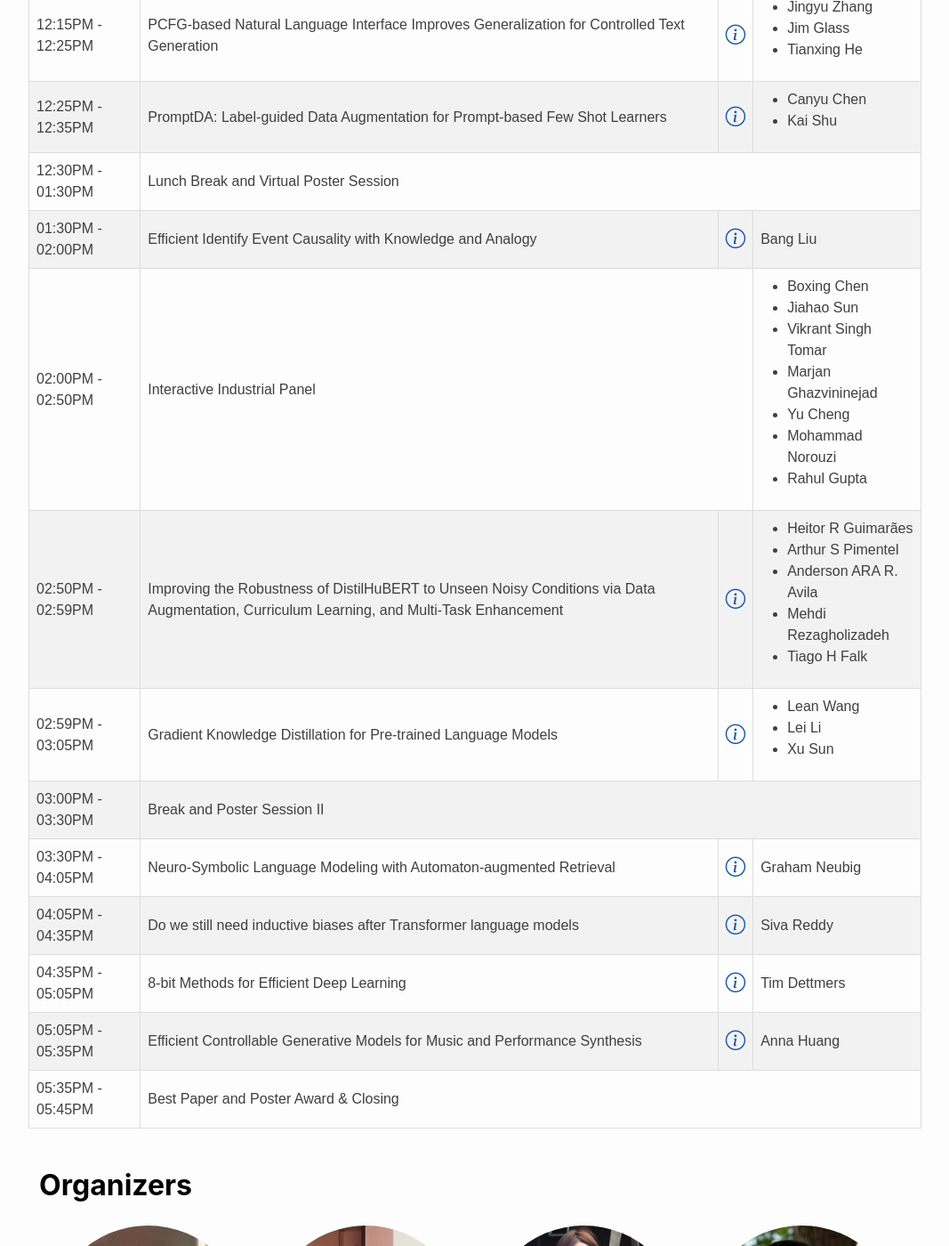
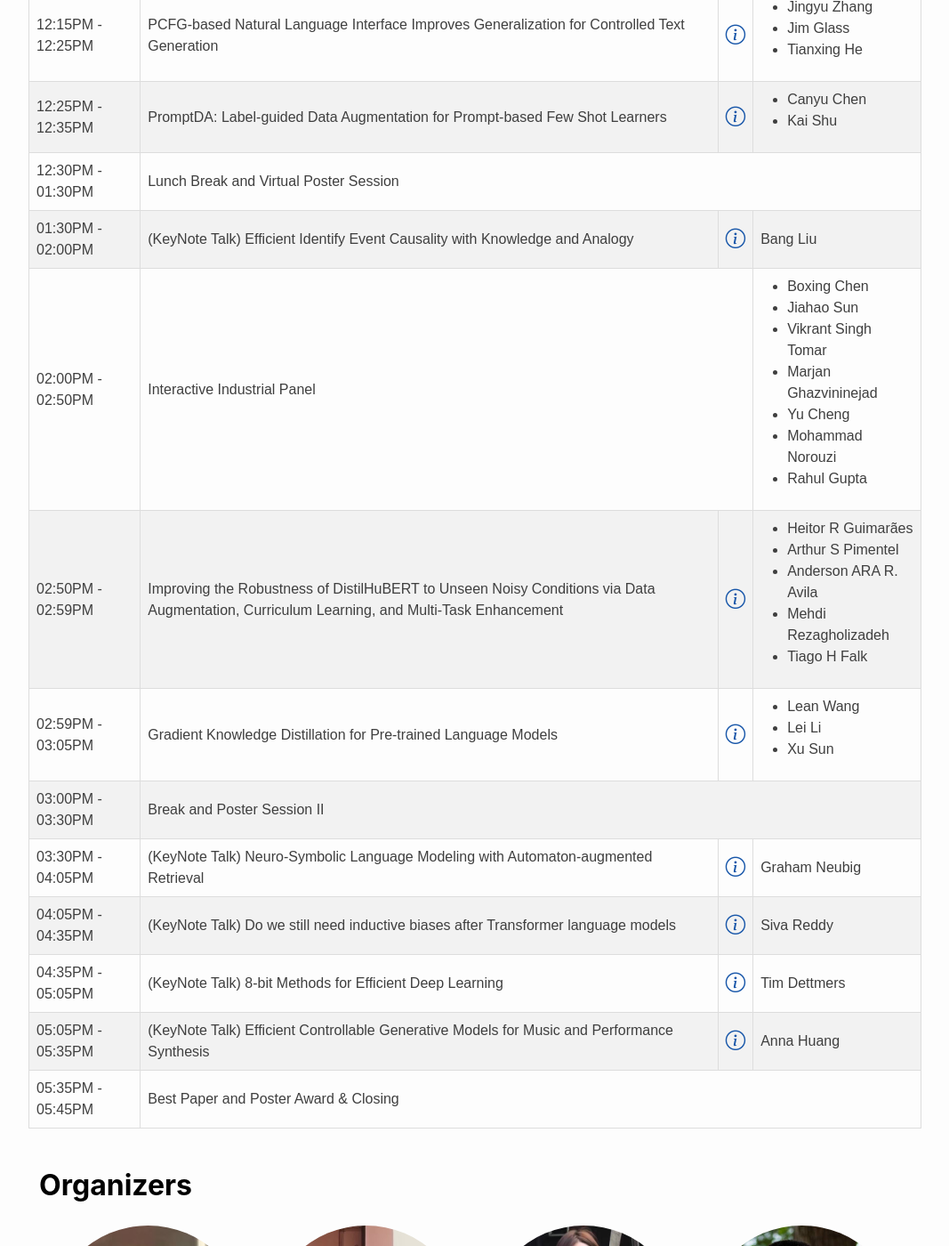
Before and after one commit to neurips2022-enlsp/neurips2022-enlsp.github.io, a Jekyll site: the page built from index.md, in a window 1280 px wide and 1400 px high, scrolled down 6127 px. Shown: the whole window at 89% size, without its empty margins (106-1173 px from the left). Built offline with Jekyll 4.4.1, drawn with Linux system fonts in a browser that asks for light colours; nearby versions of some CDN libraries; some of the changed text lies outside the part shown.

Commit message:
Update schedule.yml

```diff
--- a/_data/schedule.yml
+++ b/_data/schedule.yml
@@ -62,14 +62,14 @@
   Whole_line: false
   Bio: 'Song Han is an associate professor at MIT EECS. He received his PhD degree from Stanford University. He proposed "deep compression" technique that’s widely used by industry for efficient AI computing, and "Efficient Inference Engine" that first brought weight sparsity to neural network accelerators. His team’s work on hardware-aware neural architecture search (once-for-all network, MCUNet) brought deep learning to IoT devices that has only 256KB memory, and enables learning on the edge. Song received the NSF CAREER Award for “efficient algorithms and hardware for accelerated machine learning” and was named “35 Innovators Under 35” by MIT Technology Review.'
   Abstract: Large language models (LLMs) show excellent performance but are compute- and memory-intensive. Quantization can reduce memory and accelerate inference. However, for LLMs beyond 100 billion parameters, existing methods cannot maintain accuracy due to outliers or do not run efficiently on hardware. I’ll present SmoothQuant, a training-free, accuracy-preserving, and general-purpose post-training quantization (PTQ) solution to enable 8-bit weight, 8-bit activation (W8A8) quantization for LLMs, including OPT-175B, BLOOM-176B and GLM-130B, achieving faster inference speed with half the number of GPUs. We hope SmoothQuant can inspire economic deployment of LLMs in the future.
-- Title: Building Language Models Based on Retrieval
+- Title: (KeyNote Talk) Building Language Models Based on Retrieval
   Time: 11:05AM - 11:35AM
   Presenter: Danqi Chen
   Is_paper: false
   Whole_line: false
   Bio: Danqi Chen is an Assistant Professor of Computer Science at Princeton University and co-leads the Princeton NLP Group. Her recent research focuses on training, adapting, and understanding large language models, and developing scalable and generalizable NLP systems for question answering, information extraction, and conversational agents. Before joining Princeton, Danqi worked as a visiting scientist at Facebook AI Research. She received her Ph.D. from Stanford University (2018) and B.E. from Tsinghua University (2012), both in Computer Science. Danqi is a recipient of a Sloan Fellowship, a Samsung AI Researcher of the Year award, outstanding paper awards from ACL 2016, EMNLP 2017, and ACL 2022, and multiple research awards from industry.
   Abstract: Large language models (LLMs) have utterly transformed the field of natural language processing. However, training LLMs comes at a massive financial and environmental cost, making them out of reach of academic research labs. Meanwhile, these models are costly to update and brittle in leaking private text data. In this talk, I will argue that retrieval-based language models are a promising way of scaling LMs and overcoming the above limitations. I will discuss recent developments of retrieval-based language models, compare their pros and cons, and show their benefits in interpretability, adaptability, and privacy. In particular, I will introduce a new training approach for retrieval-based language models called TRIME (TRaining with In-batch MEmories), which can train LMs to retrieve better from the text during inference.
-- Title: 'Colossal-AI: A Unified Deep Learning System For Large-Scale Parallel Training'
+- Title: '(KeyNote Talk) Colossal-AI: A Unified Deep Learning System For Large-Scale Parallel Training'
   Time: 11:35AM - 12:05PM
   Presenter: You Yang
   Is_paper: false
@@ -103,7 +103,7 @@
   Time: 12:30PM - 01:30PM
   Whole_line: true
 
-- Title: Efficient Identify Event Causality with Knowledge and Analogy
+- Title: (KeyNote Talk) Efficient Identify Event Causality with Knowledge and Analogy
   Time: 01:30PM - 02:00PM
   Presenter: Bang Liu
   Is_paper: false
@@ -137,28 +137,28 @@
   Time: 03:00PM - 03:30PM
   Whole_line: true
 
-- Title: Neuro-Symbolic Language Modeling with Automaton-augmented Retrieval
+- Title: (KeyNote Talk) Neuro-Symbolic Language Modeling with Automaton-augmented Retrieval
   Time: 03:30PM - 04:05PM
   Presenter: Graham Neubig
   Is_paper: false
   Whole_line: false
   Bio: Graham Neubig is an associate professor at the Language Technologies Institute of Carnegie Mellon University and CEO of Inspired Cognition. His research focuses on natural language processing, with a focus on multilingual NLP, natural language interfaces to computers, and machine learning methods for NLP system building and evaluation. His final goal is that every person in the world should able to communicate with each-other, and with computers in their own language. He also contributes to making NLP research more accessible through open publishing of research papers, advanced NLP course materials and video lectures, and open-source software, all of which are available on his web site.
   Abstract: 'Retrieval-based language models (R-LM) model the probability of natural language text by combining a standard language model (LM) with examples retrieved from an external datastore at test time. While effective, a major bottleneck of using these models in practice is the computationally costly datastore search, which can be performed as frequently as every time step. In this paper, we present RetoMaton - retrieval automaton - which approximates the datastore search, based on (1) saving pointers between consecutive datastore entries, and (2) clustering of entries into "states". This effectively results in a weighted finite automaton built on top of the datastore, instead of representing the datastore as a flat list. The creation of the automaton is unsupervised, and a RetoMaton can be constructed from any text collection: either the original training corpus or from another domain. Traversing this automaton at inference time, in parallel to the LM inference, reduces its perplexity by up to 1.85, or alternatively saves up to 83% of the nearest neighbor searches over kNN-LM (Khandelwal et al., 2020) without hurting perplexity.'
-- Title: Do we still need inductive biases after Transformer language models
+- Title: (KeyNote Talk) Do we still need inductive biases after Transformer language models
   Time: 04:05PM - 04:35PM
   Presenter: Siva Reddy
   Is_paper: false
   Whole_line: false
   Bio: Siva Reddy is an Assistant Professor in the School of Computer Science and Linguistics at McGill University. He is a Facebook CIFAR AI Chair and a core faculty member of Mila Quebec AI Institute. Before McGill, he was a postdoctoral researcher at Stanford University. He received his PhD from the University of Edinburgh in 2017, where he was a Google PhD Fellow. His research focuses on representation learning for language that facilitates systematic generalization, reasoning and conversational modeling. He received the 2020 VentureBeat AI Innovation Award in NLP, and the best paper award at EMNLP 2021.
   Abstract: 'In this talk, I will explore the role of inductive biases when fine-tuning large Transformer language models in three different scenarios: when output space is structured, for example, semantic parsing from language to code; when performing multi-task learning where tasks may share some latent structure, e.g., different semantic tasks like question answering and text entailment may share common reasoning skills; when the input involves a higher-order (latent) structure such as negation. It is not always the case that inductive biases help. Come with your wisest/wildest answers.'
-- Title: 8-bit Methods for Efficient Deep Learning
+- Title: (KeyNote Talk) 8-bit Methods for Efficient Deep Learning
   Time: 04:35PM - 05:05PM
   Presenter: Tim Dettmers
   Is_paper: false
   Whole_line: false
   Bio: Tim Dettmers is a 5th year PhD student advised by Luke Zettlemoyer at the University of Washington in Seattle. He holds degrees in applied math and computer science and has a background in industrial automation. His primary research revolves around making neural networks more efficient, focusing on the sparsification and quantization of language models. Tim runs a blog about deep learning, GPUs, and PhD life at timdettmers.com.
   Abstract: Large language models are effective tools for many tasks but are difficult to train and inference due to their size. Moving from 32-bit models to 16-bit models resulted in considerable efficiency gains that made training and inference of large models easier. Can we train and inference in 8-bit to make further gains? In this talk, I will show that 8-bit inference and training can be used without degrading performance while improving efficiency. To make 8-bit methods work, it is essential to understand how quantization precision affects model performance and training stability as we scale the model size. I will talk about how these factors change with scale and how we need to adjust 8-bit methods to make them work. In particular, I will speak about 8-bit optimizers for training and Int8 inference for large language models with up to 175B parameters. These methods make training and inference more efficient and make large models more accessible to researchers.
-- Title: Efficient Controllable Generative Models for Music and Performance Synthesis
+- Title: (KeyNote Talk) Efficient Controllable Generative Models for Music and Performance Synthesis
   Time: 05:05PM - 05:35PM
   Presenter: Anna Huang
   Is_paper: false
```
